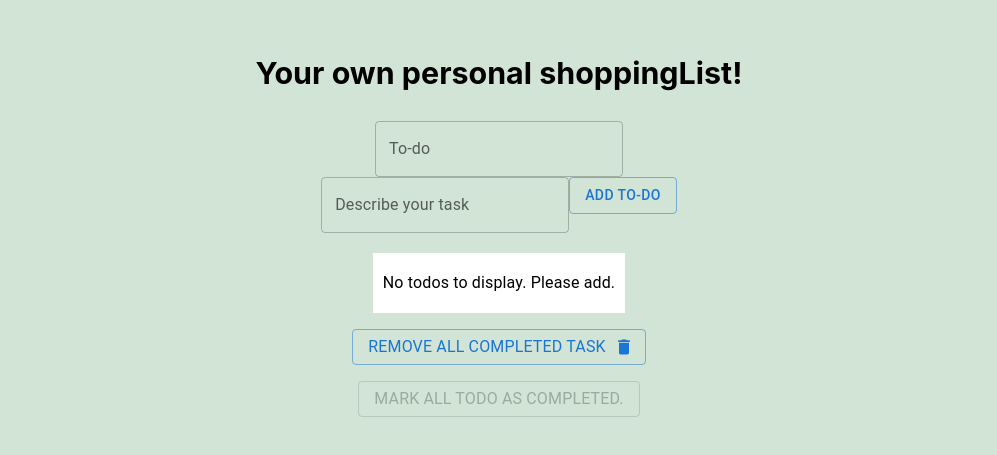
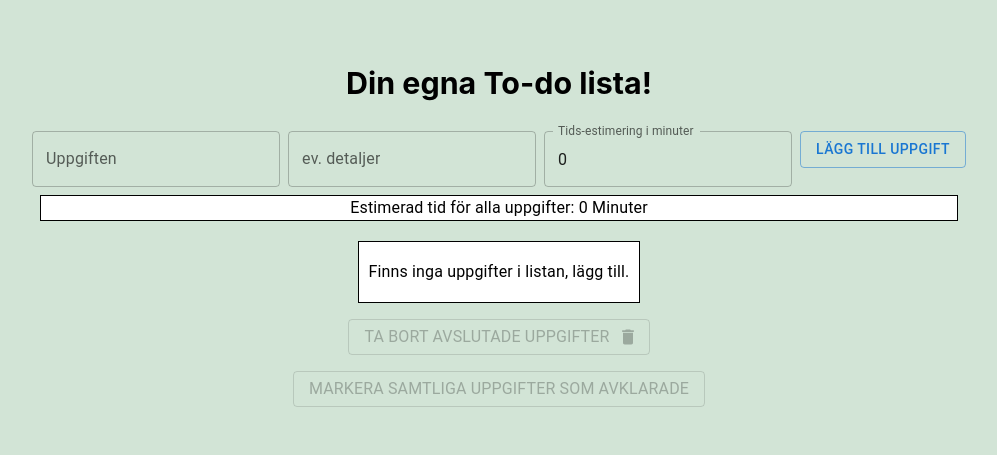
Before and after one commit to SaraLindholm/zustand, a React (Create React App) app: page / in a window 1280 px wide. Shown: the part 179-634 px from the top of the page, without its empty margins (141-1138 px from the left). Built offline with nearby package versions, Linux system fonts and the light colour scheme.

Commit message:
startade upp git repo

```diff
--- a/src/App.tsx
+++ b/src/App.tsx
@@ -8,7 +8,7 @@ function App() {
   return (
     <div className="App">
       <header className="App-header">
-        <h3>Your own personal shoppingList!</h3>
+        <h3>Din egna To-do lista!</h3>
         <Box>
           <ControlTodos />
           <TodoList />
--- a/src/Components/ControlTodos.tsx
+++ b/src/Components/ControlTodos.tsx
@@ -1,53 +1,81 @@
 import { useState, FormEvent } from "react";
 import useStore from "../useStore";
-import { Box, Button, Stack, TextField } from "@mui/material";
+import { Box, Button, TextField, Typography } from "@mui/material";
 
 const ControlTodos = () => {
+  // const TodoList = useStore((state) => state.todoList);
+  const getTotalTime = useStore((state) => state.getTotalTime);
   const addTodo = useStore((state) => state.addTodo);
   const [text, setText] = useState("");
   const [description, setDescription] = useState("");
+  const [time, setTime] = useState(0);
   const [error, setError] = useState(false);
 
   function handleSubmit(event: FormEvent) {
     event.preventDefault();
 
-    if (text === "" || description === "") {
+    if (text === "") {
       setError(true);
-      // } else {
-      //   setError(false);
       return;
     }
 
-    addTodo(text, description);
+    addTodo(text, description, time);
     setText("");
     setDescription("");
+    setTime(0);
     setError(false);
   }
 
   return (
+    <>
       <form onSubmit={handleSubmit}>
-      <Box component="form" sx={{ width: "450px" }}>
+        <Box>
           <TextField
+            sx={{ marginRight: 1 }}
             error={error && text === ""}
             variant="outlined"
             value={text}
-          label="To-do"
+            label="Uppgiften"
             onChange={(event) => setText(event.target.value)}
             helperText={error && text === "" ? "Lämna inte fältet tomt" : ""}
           />
           <TextField
+            sx={{ marginRight: 1 }}
             error={error && description === ""}
             variant="outlined"
             value={description}
-          label="Describe your task"
+            label="ev. detaljer"
             onChange={(event) => setDescription(event.target.value)}
-          helperText={error && description === "" ? "Beskriv uppgiften" : ""}
+            helperText={error && description === "" ? "ev. detaljer" : ""}
+          />
+          <TextField
+            sx={{ marginRight: 1 }}
+            type="number"
+            variant="outlined"
+            value={time}
+            label="Tids-estimering i minuter"
+            placeholder="i minuter"
+            onChange={(event) => setTime(parseInt(event.target.value))}
           />
           <Button variant="outlined" type="submit">
-          Add to-do
+            Lägg till uppgift
           </Button>
         </Box>
       </form>
+      <Box
+        sx={{
+          display: "flex",
+          flexDirection: "column",
+          bgcolor: "background.paper",
+          margin: 1,
+          border: 1,
+        }}
+      >
+        <Typography variant="body1">
+          Estimerad tid för alla uppgifter: {getTotalTime()} Minuter
+        </Typography>
+      </Box>
+    </>
   );
 };
 
--- a/src/Components/DisplayTodo.tsx
+++ b/src/Components/DisplayTodo.tsx
@@ -7,22 +7,23 @@ import useStore from "../useStore";
 import React from "react";
 
 const DisplayTodo = () => {
-  const { todoList, deleteTodo, completeTodo} = useStore(
-    (state) => ({
+  const { todoList, deleteTodo, completeTodo } = useStore((state) => ({
     todoList: state.todoList,
     deleteTodo: state.deleteTodo,
     completeTodo: state.completeTodo,
     // upDateDescription: state.upDateDescription,
-    })
-  );
+  }));
 
   return (
+    <>
+
       <List
         sx={{
           display: "flex",
           flexDirection: "column",
           maxWidth: "100%",
           bgcolor: "background.paper",
+          border: 1,
         }}
       >
         {todoList.length > 0 ? (
@@ -49,6 +50,25 @@ const DisplayTodo = () => {
                 >
                   {todo.text}
                 </Typography>
+                <Typography
+                  variant="body2"
+                  sx={{
+                    marginRight: "20px",
+                    textDecoration: todo.completed ? "line-through" : "none",
+                  }}
+                >
+                  {todo.description}
+                </Typography>
+                <Typography
+                  variant="body2"
+                  sx={{
+                    marginRight: "20px",
+                    textDecoration: todo.completed ? "line-through" : "none",
+                  }}
+                >
+                  {todo.time} minuter
+                </Typography>
+
                 {/* <TextField
                   value={todo.description}
                   size="small"
@@ -56,17 +76,6 @@ const DisplayTodo = () => {
                     upDateDescription(todo.id, e.currentTarget.value)
                   }
                 /> */}
-              <Typography
-                variant="body2"
-                sx={{
-                  textDecoration: todo.completed ? "line-through" : "none",
-                }}
-              >
-                {todo.description}
-              </Typography>
-              {/* <IconButton aria-label="edit">
-                <EditNoteIcon />
-              </IconButton> */}
                 <IconButton
                   aria-label="delete"
                   onClick={() => deleteTodo(todo.id)}
@@ -78,10 +87,11 @@ const DisplayTodo = () => {
           })
         ) : (
           <Box sx={{ padding: "10px" }}>
-          <Typography>No todos to display. Please add.</Typography>
+            <Typography>Finns inga uppgifter i listan, lägg till.</Typography>
           </Box>
         )}
       </List>
+    </>
   );
 };
 
--- a/src/Components/TodoListContainer.tsx
+++ b/src/Components/TodoListContainer.tsx
@@ -16,6 +16,9 @@ const TodoListContainer = () => {
   const canCompleteAnyTasks =
     todoList.length > 0 && todoList.some((item) => !item.completed);
 
+  const canRemoveCompletedTask =
+    todoList.length > 0 && todoList.some((item) => item.completed);
+
   return (
     <Container sx={{ marginTop: "20px" }}>
       <Stack
@@ -26,13 +29,14 @@ const TodoListContainer = () => {
       >
         <DisplayTodo />
         <Button
+          disabled={!canRemoveCompletedTask}
           variant="outlined"
           endIcon={<DeleteIcon />}
           onClick={() => {
             removeCompleted();
           }}
         >
-          <Typography>Remove all completed task</Typography>
+          <Typography>Ta bort avslutade uppgifter</Typography>
         </Button>
         <Button
           disabled={!canCompleteAnyTasks}
@@ -41,7 +45,7 @@ const TodoListContainer = () => {
             setAllToCompleted();
           }}
         >
-          <Typography>Mark all Todo as Completed.</Typography>
+          <Typography>Markera samtliga uppgifter som avklarade</Typography>
         </Button>
       </Stack>
     </Container>
--- a/src/useStore.tsx
+++ b/src/useStore.tsx
@@ -4,26 +4,28 @@ import { create } from "zustand";
 interface Todo {
   id: number;
   text: string;
+  description: string;
+  time: number;
   completed: boolean;
-  description: string;
   //state active/completed /deleted
 }
 
 //interfacae för.. funktionen/state?Zustand
 interface Props {
   todoList: Todo[];
-  addTodo: (text: string, description: string) => void;
+  addTodo: (text: string, description: string, time: number) => void;
   completeTodo: (id: number) => void;
   deleteTodo: (id: number) => void;
   removeCompleted(): void;
   setAllToCompleted(): void;
+  getTotalTime: () => number;
   // upDateDescription: (id: number, desscription: string) => void;
 }
 
-const useStore = create<Props>((set) => ({
+const useStore = create<Props>((set, get) => ({
   todoList: [],
   //skapar nya todos i den (från start) tomma arrayen. kollar i state så att tidigare todos följer med och inte overridas.
-  addTodo: (text: string, description: string) =>
+  addTodo: (text: string, description: string, time: number) =>
     set((state) => ({
       todoList: [
         ...state.todoList,
@@ -31,10 +33,16 @@ const useStore = create<Props>((set) => ({
           id: Date.now(),
           text,
           description,
+          time,
           completed: false,
         },
       ],
     })),
+  //hämtar todoList från zustand. reduce lopar fram ett värde. baserar på totalTime och todo.time. börjar på 0.
+  getTotalTime: () => {
+    const todoList = get().todoList;
+    return todoList.reduce((totalTime, todo) => totalTime + todo.time, 0);
+  },
 
   //mapar igenom samtliga todos och tar ID som argument.  Setfunktionen tar de spefika värdet i state (specifikt id) som argument och returernar sedan ett nytt state. state.todoList  är den aktuella listan som  mappas ut. En spred görs för att komma åt det specfika värdet. ("!" ändrar värdet i todo.complete från false till true.) om värdet inte överrenstämmer === så gös det som är efter : dvs, todo returneras oförändrat.
   completeTodo: (id: number) =>
```
Lines whose indentation alone changed are shown as unchanged.
